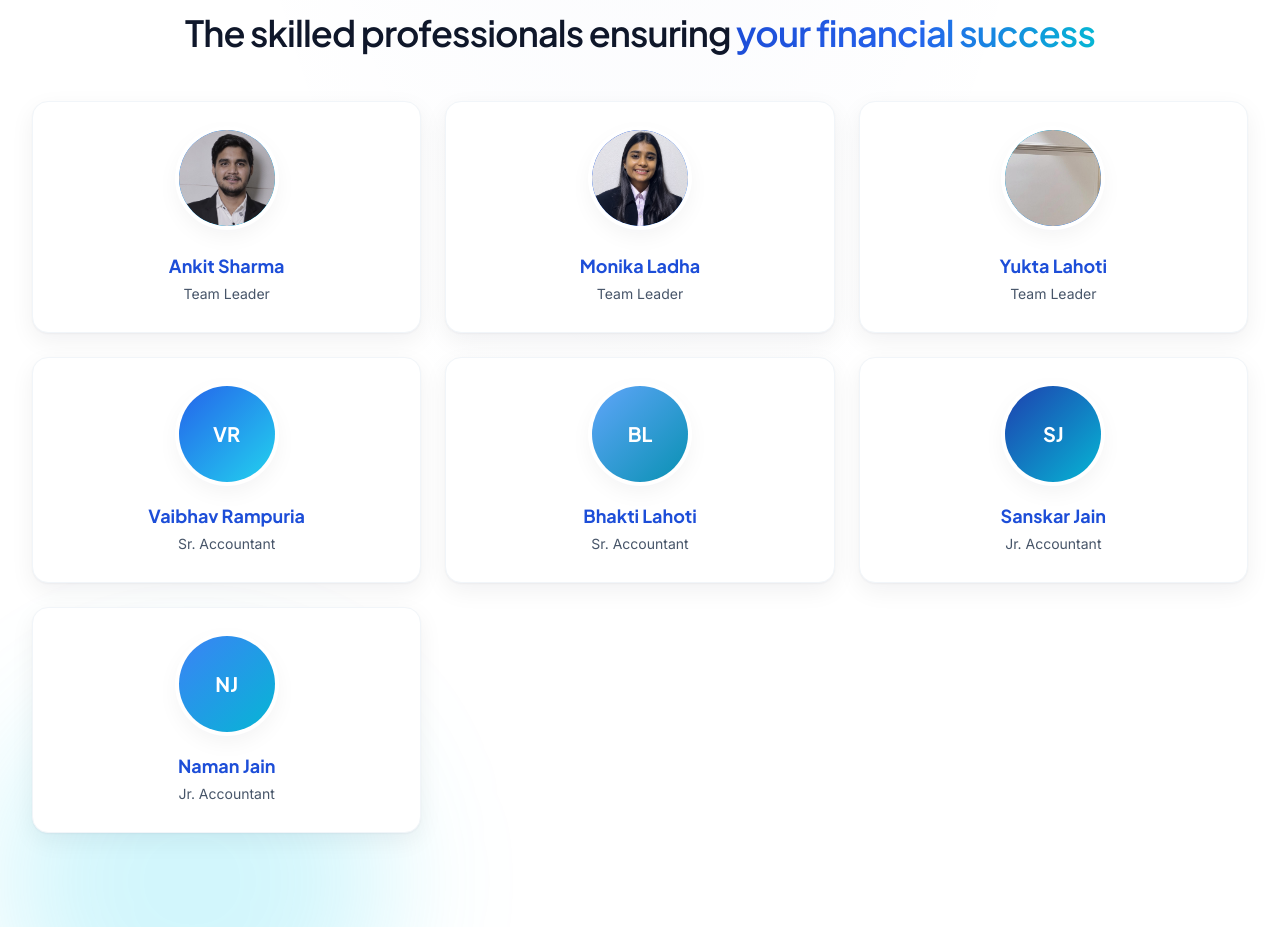
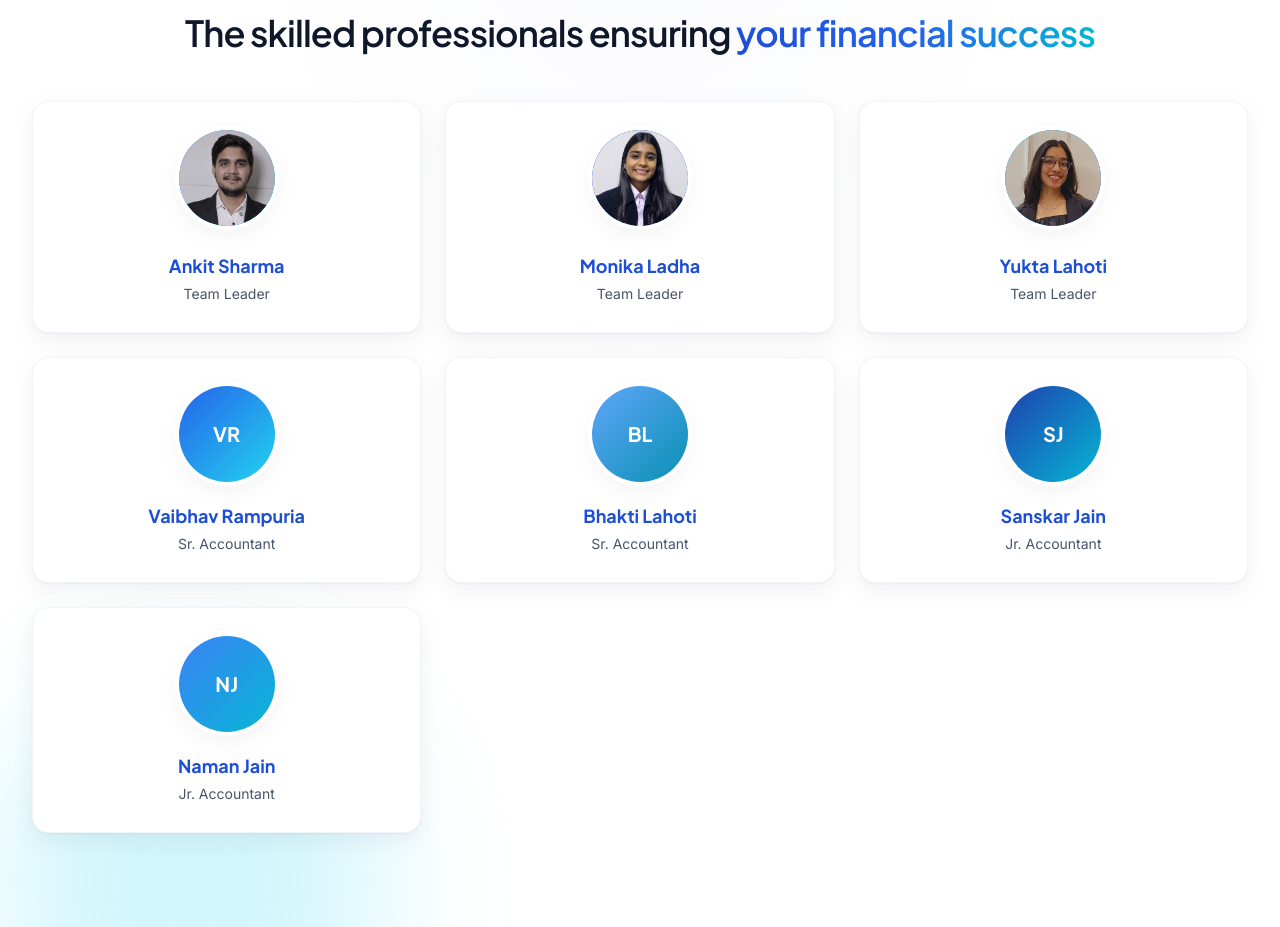
Before and after one commit to avi3112agarwal/agk-website, a Next.js app: page / in a window 1280 px wide. Shown: the part 10240-11167 px from the top of the page. Built offline with nearby package versions, Linux system fonts and the light colour scheme.

Commit message:
Replace Yukta photo with new landscape framing, reset crop overrides

```diff
--- a/components/sections/Team.tsx
+++ b/components/sections/Team.tsx
@@ -55,7 +55,7 @@ type Member = {
 const team: Member[] = [
   { name: "Ankit Sharma", role: "Team Leader", photo: "/team/ankit.jpg", photoScale: 1.9, photoPosition: "40% 18%" },
   { name: "Monika Ladha", role: "Team Leader", photo: "/team/monika.jpg" },
-  { name: "Yukta Lahoti", role: "Team Leader", photo: "/team/yukta.jpg", photoScale: 2.8, photoPosition: "12% 4%" },
+  { name: "Yukta Lahoti", role: "Team Leader", photo: "/team/yukta.png" },
   { name: "Vaibhav Rampuria", role: "Sr. Accountant" },
   { name: "Bhakti Lahoti", role: "Sr. Accountant" },
   { name: "Sanskar Jain", role: "Jr. Accountant" },
```
Also changed, not shown: public/team/yukta.jpg (deleted), public/team/yukta.png (added).
